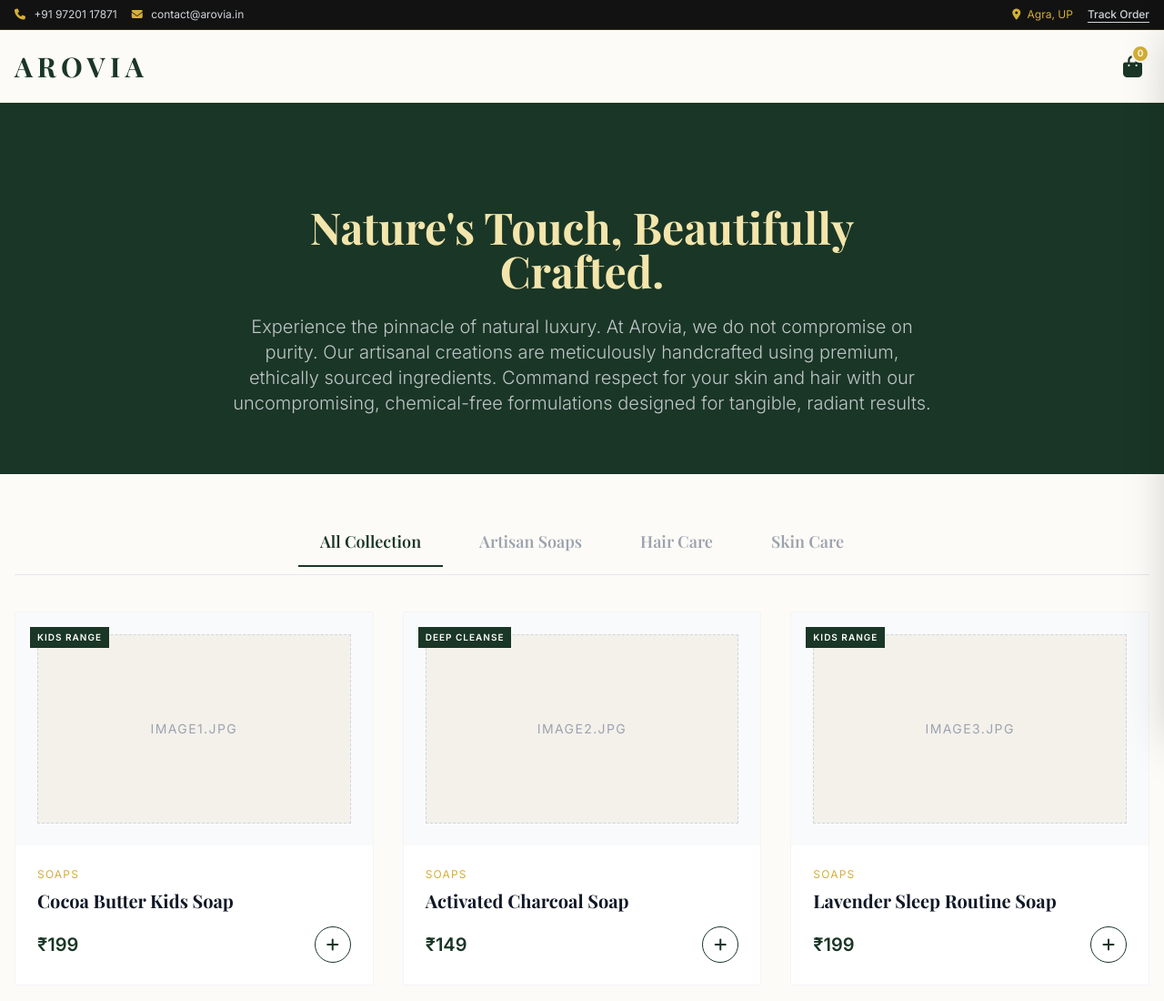
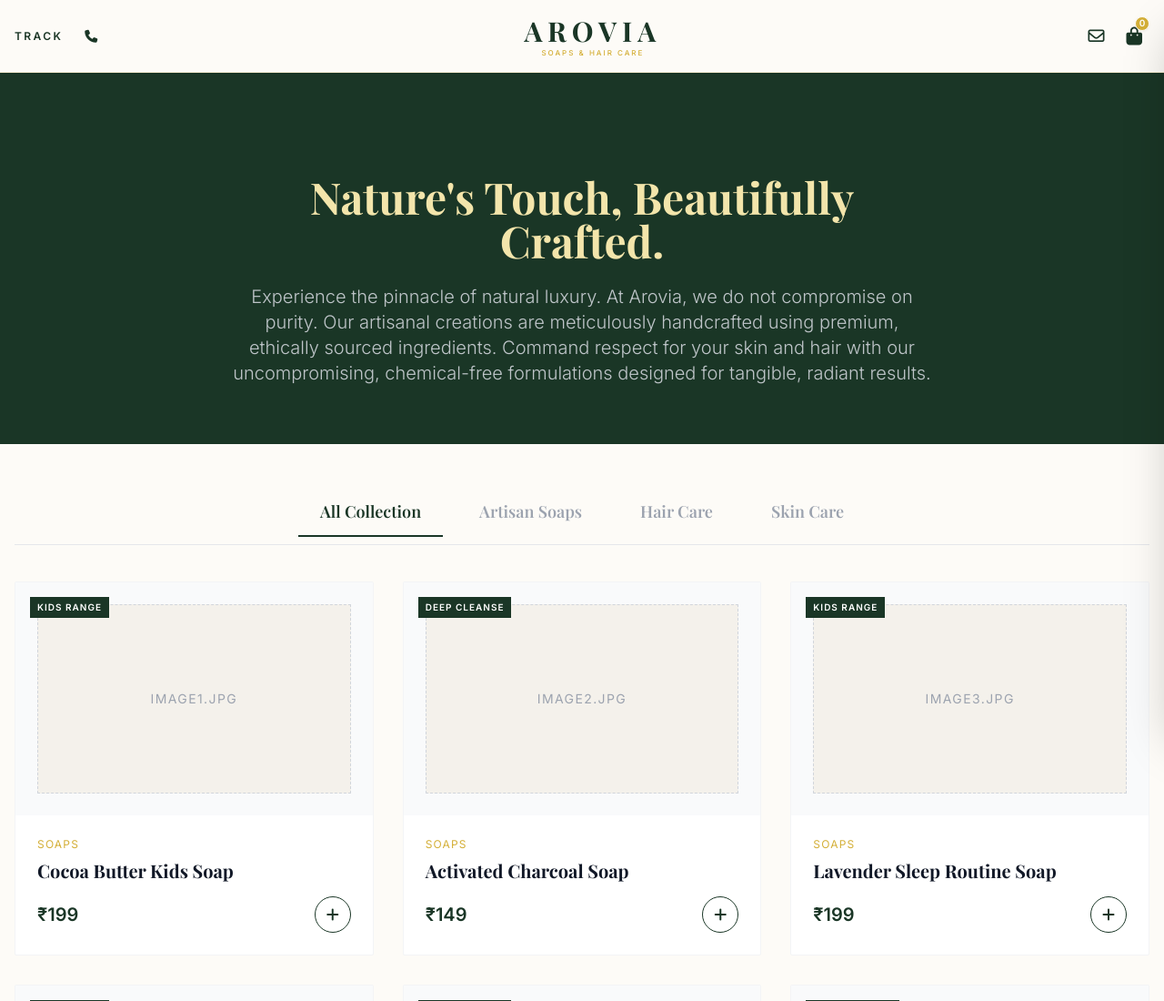
Before and after one commit to Arovia-tech/Arovia, a plain HTML site: page index.html in a window 1280 px wide. Shown: the top 1100 px of the page at 91% size. Drawn offline with nearby package versions, Linux system fonts and the light colour scheme; a web font is replaced by a local one.

Commit message:
Update index.html

```diff
--- a/index.html
+++ b/index.html
@@ -43,29 +43,26 @@
 </head>
 <body class="font-sans text-gray-800 antialiased overflow-x-hidden relative">
 
-    <!-- Top Announcement & Contact/Track Bar -->
-    <div class="bg-arovia-dark text-gray-300 text-xs py-2 px-4 border-b border-arovia-gold/20">
-        <div class="max-w-7xl mx-auto flex flex-col sm:flex-row justify-between items-center gap-2">
-            <div class="flex items-center gap-4">
-                <span><i class="fa-solid fa-phone text-arovia-gold mr-1.5"></i> +91 97201 17871</span>
-                <span><i class="fa-solid fa-envelope text-arovia-gold mr-1.5"></i> contact@arovia.in</span>
-            </div>
-            <div class="flex items-center gap-4">
-                <span class="text-arovia-gold"><i class="fa-solid fa-location-dot mr-1"></i> Agra, UP</span>
-                <button onclick="openTrackModal()" class="text-gray-300 hover:text-arovia-gold transition-colors font-medium underline underline-offset-4">Track Order</button>
-            </div>
-        </div>
-    </div>
-
+    <!-- Navbar with Track, Logo, Contact, and Cart aligned -->
     <nav class="sticky top-0 w-full bg-arovia-cream/95 backdrop-blur-md z-40 border-b border-arovia-gold/20 shadow-sm transition-all h-20 flex items-center">
         <div class="max-w-7xl mx-auto px-4 w-full flex justify-between items-center">
-            <div class="flex items-center gap-3">
-                <span class="font-serif text-3xl font-bold text-arovia-green tracking-[0.18em]">AROVIA</span>
+            <div class="flex items-center gap-6">
+                <button onclick="openTrackModal()" class="text-xs font-semibold tracking-[0.2em] uppercase text-arovia-green hover:text-arovia-gold transition-colors">Track</button>
+                <a href="tel:+919720117871" class="text-arovia-green hover:text-arovia-gold transition-colors text-sm hidden sm:inline-flex items-center gap-1.5"><i class="fa-solid fa-phone"></i></a>
             </div>
-            <button onclick="toggleCart()" class="relative p-2 text-arovia-green hover:text-arovia-gold transition-colors">
-                <i class="fa-solid fa-shopping-bag text-2xl"></i>
-                <span id="cart-count" class="absolute top-0 right-0 bg-arovia-gold text-white text-[10px] font-bold w-5 h-5 rounded-full flex items-center justify-center border-2 border-arovia-cream shadow-sm">0</span>
-            </button>
+
+            <div class="flex flex-col items-center">
+                <span class="font-serif text-2xl md:text-3xl font-bold text-arovia-green tracking-[0.2em]">AROVIA</span>
+                <span class="text-[8px] uppercase tracking-[0.25em] text-arovia-gold font-medium">Soaps & Hair Care</span>
+            </div>
+
+            <div class="flex items-center gap-4">
+                <a href="mailto:contact@arovia.in" class="text-arovia-green hover:text-arovia-gold transition-colors text-lg"><i class="fa-regular fa-envelope"></i></a>
+                <button onclick="toggleCart()" class="relative p-2 text-arovia-green hover:text-arovia-gold transition-colors">
+                    <i class="fa-solid fa-shopping-bag text-xl"></i>
+                    <span id="cart-count" class="absolute top-0 right-0 bg-arovia-gold text-white text-[10px] font-bold w-4 h-4 rounded-full flex items-center justify-center border border-arovia-cream shadow-sm">0</span>
+                </button>
+            </div>
         </div>
     </nav>
 
@@ -224,7 +221,7 @@
     <!-- Firebase SDKs -->
     <script type="module">
         import { initializeApp } from "https://www.gstatic.com/firebasejs/10.8.0/firebase-app.js";
-        import { getFirestore, collection, addDoc, getDocs, query, where, or } from "https://www.gstatic.com/firebasejs/10.8.0/firebase-firestore.js";
+        import { getFirestore, collection, addDoc, getDocs, query } from "https://www.gstatic.com/firebasejs/10.8.0/firebase-firestore.js";
 
         const firebaseConfig = {
             apiKey: "AIzaSyD6EIuBr54PEA0IIj5g6r6UqGiWVOe3pXA",
@@ -239,13 +236,13 @@
         const app = initializeApp(firebaseConfig);
         const db = getFirestore(app);
         window.dbInstance = db;
-        window.firestoreQueryFns = { collection, addDoc, getDocs, query, where };
+        window.firestoreQueryFns = { collection, addDoc, getDocs, query };
     </script>
 
     <script>
         const catalog = [
-            { id: 'p1', name: 'Cocoa Butter Kids Soap', category: 'Soaps', price: 199, image: 'image1.jpg', tag: 'KIDS RANGE', weight: '80g + 50g (2 Soaps)', desc: 'A gentle, nourishing crystal soap specially crafted for kids with the pure goodness of Shea Butter and Cocoa Butter. It gently cleanses, keeps the delicate skin soft, smooth, and moisturized.', benefits: ['Gently cleanses delicate skin', 'Deeply nourishes and softens', 'Maintains natural moisture balance'] },
-            { id: 'p2', name: 'Activated Charcoal Soap', category: 'Soaps', price: 149, image: 'image2.jpg', tag: 'DEEP CLEANSE', weight: '100g', desc: 'A handmade crystal soap enriched with Activated Charcoal, Coconut Oil, Aloe Vera and Vitamin E. Deeply cleanses pores, removes excess oil, and controls acne.', benefits: ['Deep cleanses pores', 'Controls excess oil & acne', 'Detoxifies and removes impurities'] },
+            { id: 'p1', name: 'Cocoa Butter Kids Soap', category: 'Soaps', price: 199, image: 'image1.jpg', tag: 'KIDS RANGE', weight: '80g + 50g (2 Soaps)', desc: 'A gentle, nourishing crystal soap specially crafted for kids with the pure goodness of Shea Butter and Cocoa Butter.', benefits: ['Gently cleanses delicate skin', 'Deeply nourishes and softens', 'Maintains natural moisture balance'] },
+            { id: 'p2', name: 'Activated Charcoal Soap', category: 'Soaps', price: 149, image: 'image2.jpg', tag: 'DEEP CLEANSE', weight: '100g', desc: 'A handmade crystal soap enriched with Activated Charcoal, Coconut Oil, Aloe Vera and Vitamin E.', benefits: ['Deep cleanses pores', 'Controls excess oil & acne', 'Detoxifies and removes impurities'] },
             { id: 'p3', name: 'Lavender Sleep Routine Soap', category: 'Soaps', price: 199, image: 'image3.jpg', tag: 'KIDS RANGE', weight: '80g + 50g (2 Soaps)', desc: 'Crafted with calming Lavender, Shea Butter, and Goat Milk for a soothing bedtime bath routine.', benefits: ['Calms the senses', 'Helps in relaxing bath routine', 'Nourishes delicate skin'] },
             { id: 'p4', name: 'Strawberry Blush Soap', category: 'Soaps', price: 199, image: 'image4.jpg', tag: 'KIDS RANGE', weight: '80g + 50g (2 Soaps)', desc: 'Gentle crystal soap made with strawberry extract, shea butter, and goat milk for kids.', benefits: ['Gives natural glow', 'Mild fruity fragrance', 'Leaves skin soft and smooth'] },
             { id: 'p5', name: 'Bridal Glow Soap', category: 'Soaps', price: 149, image: 'image5.jpg', tag: 'ARTISAN SOAP', weight: '100g', desc: 'Luxurious artisan soap formulated with premium botanical extracts for radiant skin care.', benefits: ['Nourishes & adds glow', 'Improves skin tone'] },
@@ -582,7 +579,7 @@
 
             resEl.textContent = "Searching database...";
             try {
-                const { collection, getDocs, query, where } = window.firestoreQueryFns;
+                const { collection, getDocs, query } = window.firestoreQueryFns;
                 const q = query(collection(window.dbInstance, "orders"));
                 const querySnapshot = await getDocs(q);
                 let found = null;
```
